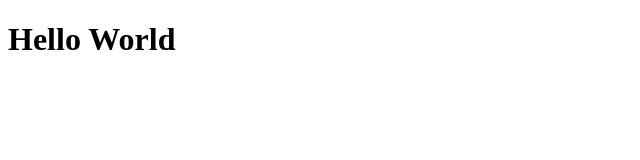
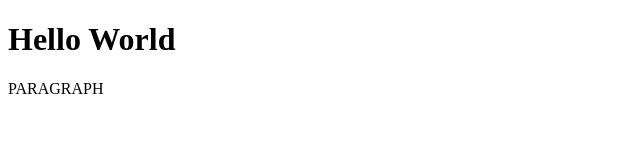
Before and after one commit to ABDULLOH5/github-tutorial, a plain HTML site: page index.html in a window 1280 px wide. Shown: the whole page, without its empty margins (0-640 px from the left). Drawn offline with Linux system fonts and the light colour scheme.

Commit message:
add new p tag

```diff
--- a/index.html
+++ b/index.html
@@ -8,5 +8,6 @@
   </head>
   <body>
     <h1>Hello World</h1>
+    <P>PARAGRAPH</P>
   </body>
 </html>
```
